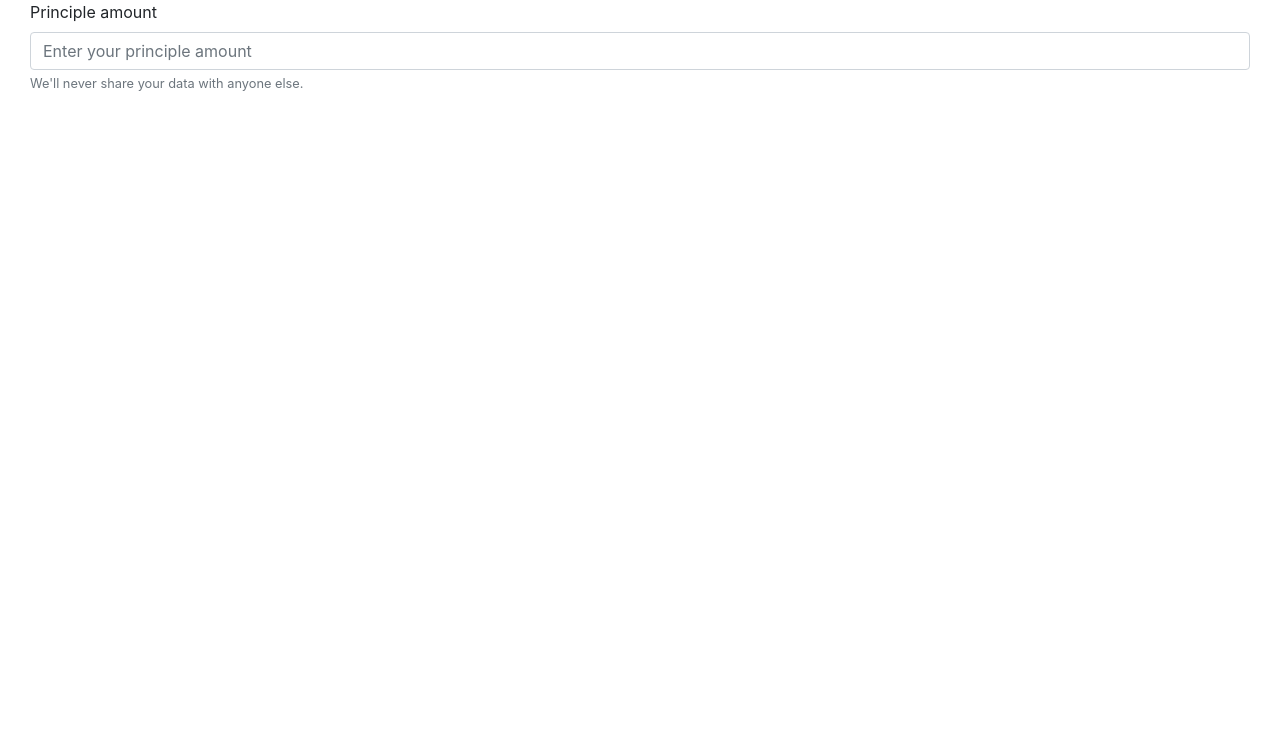
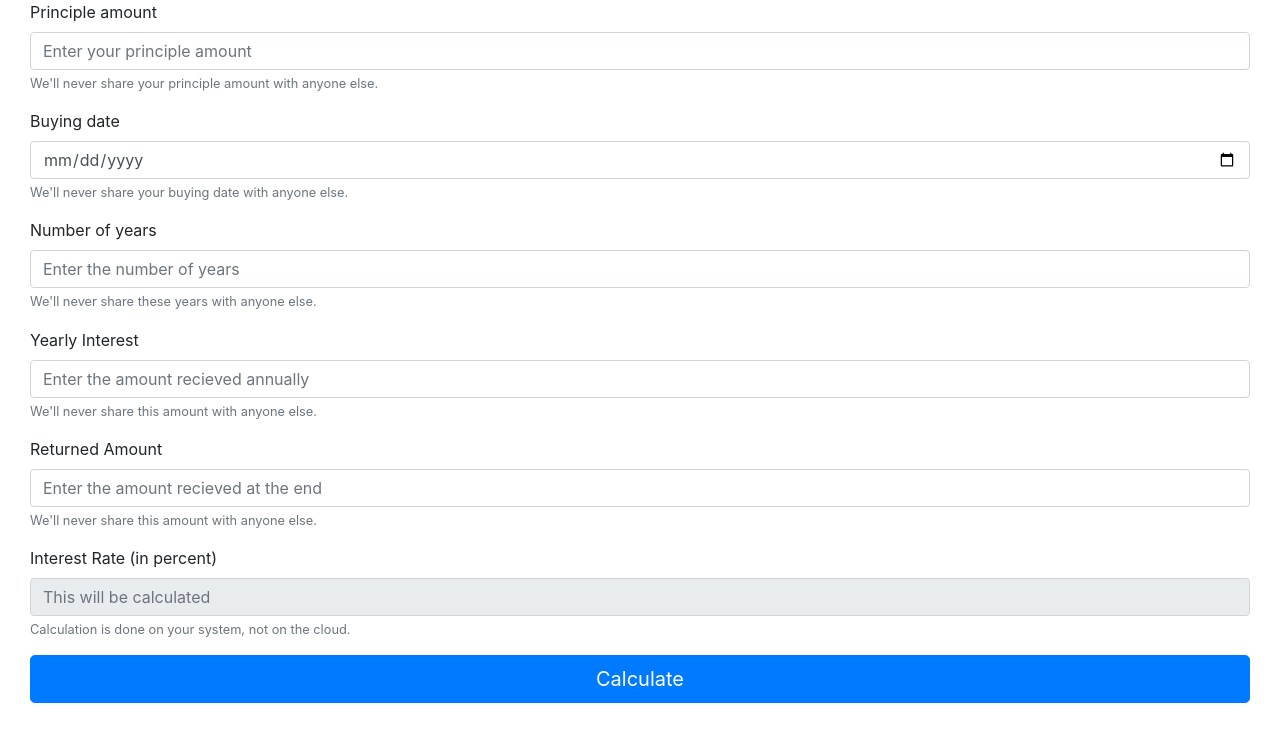
Before and after one commit to Mr-Kumar-Abhishek/scaling-dollop, a plain HTML site: page index.html in a window 1280 px wide. Drawn offline with nearby package versions, Linux system fonts and the light colour scheme.

Commit message:
include basic form

```diff
--- a/index.html
+++ b/index.html
@@ -24,8 +24,34 @@
             <div class="form-group">
                 <label for="principle">Principle amount</label>
                 <input type="number" class="form-control" id="principle" aria-describedby="principleHelp" placeholder="Enter your principle amount">
-                <small id="principleHelp" class="form-text text-muted">We'll never share your data with anyone else.</small>
+                <small id="principleHelp" class="form-text text-muted">We'll never share your principle amount with anyone else.</small>
             </div>
+             <div class="form-group">
+                <label for="buyingDate">Buying date</label>
+                <input type="date" class="form-control" id="buyingDate" aria-describedby="buyingDateHelp" placeholder="Enter the date">
+                <small id="buyingDateHelp" class="form-text text-muted">We'll never share your buying date with anyone else.</small>
+            </div>
+            <div class="form-group">
+                <label for="noYears">Number of years</label>
+                <input type="number" class="form-control" id="noYears" aria-describedby="noYearsHelp" placeholder="Enter the number of years">
+                <small id="noYearsHelp" class="form-text text-muted">We'll never share these years with anyone else.</small>
+            </div>
+            <div class="form-group">
+                <label for="interestYear">Yearly Interest</label>
+                <input type="number" class="form-control" id="interestYear" aria-describedby="interestYearHelp" placeholder="Enter the amount recieved annually">
+                <small id="interestYearHelp" class="form-text text-muted">We'll never share this amount with anyone else.</small>
+            </div>
+            <div class="form-group">
+                <label for="endAmount">Returned Amount</label>
+                <input type="number" class="form-control" id="endAmount" aria-describedby="endAmountHelp" placeholder="Enter the amount recieved at the end">
+                <small id="endAmountHelp" class="form-text text-muted">We'll never share this amount with anyone else.</small>
+            </div>
+            <div class="form-group">
+                <label for="rate">Interest Rate (in percent)</label>
+                <input type="number" class="form-control" id="rate" aria-describedby="rateHelp" placeholder="This will be calculated" disabled="disabled">
+                <small id="rateHelp" class="form-text text-muted">Calculation is done on your system, not on the cloud.</small>
+            </div>
+            <button class="btn btn-primary btn-lg btn-block" type="submit">Calculate</button>
         </form>
     </div>
   </div>
```
